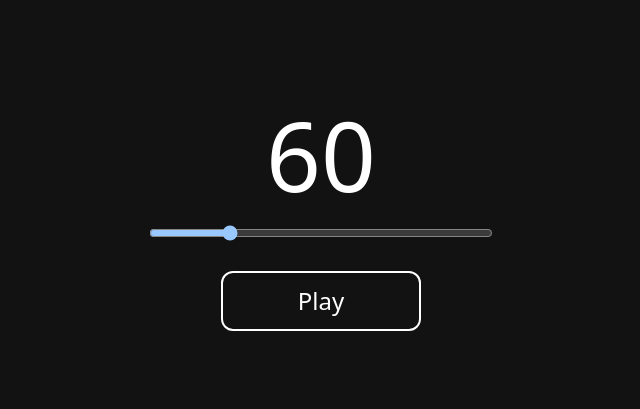
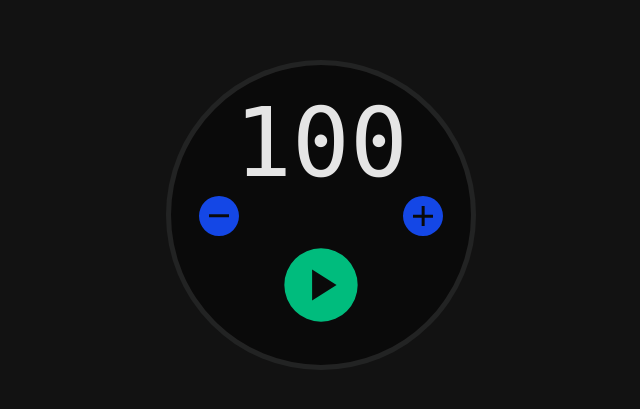
Before and after one commit to FirstDayAtWork/Metronomich, a React (Vite) app: page / in a window 1280 px wide. Shown: the part 185-594 px from the top of the page, without its empty margins (319-959 px from the left). Built offline with nearby package versions, Linux system fonts and the light colour scheme.

Commit message:
feat: add controls && change visuals

```diff
--- a/src/components/bpm-slider.tsx
+++ b/src/components/bpm-slider.tsx
@@ -10,10 +10,18 @@ export default function BpmSlider(props: BpmSliderProps) {
   const { handleBpmValue, bpmValue } = props;
 
   return (
-    <div className={cn('flex w-full flex-col items-center p-2 text-8xl')}>
-      <output htmlFor="bpm">{bpmValue}</output>
+    <div
+      className={cn(
+        'justify-centerust relative flex w-[65%] flex-col items-center rounded-2xl text-8xl',
+      )}
+    >
+      <output className={cn('text-primary pointer-events-none')} htmlFor="bpm">
+        {bpmValue}
+      </output>
       <input
-        className={cn('h-15 w-full')}
+        className={cn(
+          'absolute z-1 h-full w-full opacity-0 [direction:rtl] [writing-mode:vertical-lr] hover:cursor-ns-resize',
+        )}
         onChange={handleBpmValue}
         id="bpm"
         name="bpm-input"
--- /dev/null
+++ b/src/components/controls.tsx
@@ -0,0 +1,38 @@
+import { cn } from '../utils/cn';
+
+type ControlsProps = {
+  substract: () => void;
+  add: () => void;
+};
+
+export default function Controls(props: ControlsProps) {
+  const { substract, add } = props;
+
+  return (
+    <div className={cn('flex h-12.5 w-full items-center justify-between')}>
+      <button className={cn('absolute left-6 hover:cursor-pointer')} onClick={substract}>
+        <svg
+          xmlns="http://www.w3.org/2000/svg"
+          height="48px"
+          viewBox="0 -960 960 960"
+          width="48px"
+          fill="oklch(0.488 0.243 264.376)"
+        >
+          <path d="M280-453h400v-60H280v60ZM480-80q-82 0-155-31.5t-127.5-86Q143-252 111.5-325T80-480q0-83 31.5-156t86-127Q252-817 325-848.5T480-880q83 0 156 31.5T763-763q54 54 85.5 127T880-480q0 82-31.5 155T763-197.5q-54 54.5-127 86T480-80Z" />
+        </svg>
+      </button>
+
+      <button className={cn('absolute right-6 hover:cursor-pointer')} onClick={add}>
+        <svg
+          xmlns="http://www.w3.org/2000/svg"
+          height="48px"
+          viewBox="0 -960 960 960"
+          width="48px"
+          fill="oklch(0.488 0.243 264.376)"
+        >
+          <path d="M453-280h60v-166h167v-60H513v-174h-60v174H280v60h173v166Zm27.27 200q-82.74 0-155.5-31.5Q252-143 197.5-197.5t-86-127.34Q80-397.68 80-480.5t31.5-155.66Q143-709 197.5-763t127.34-85.5Q397.68-880 480.5-880t155.66 31.5Q709-817 763-763t85.5 127Q880-563 880-480.27q0 82.74-31.5 155.5Q817-252 763-197.68q-54 54.31-127 86Q563-80 480.27-80Z" />
+        </svg>
+      </button>
+    </div>
+  );
+}
--- a/src/components/sound-player.tsx
+++ b/src/components/sound-player.tsx
@@ -4,6 +4,7 @@ import { sound } from '../utils/sound';
 import BpmSlider from './bpm-slider';
 import { cn } from '../utils/cn';
 import useDebounce from '../hooks/useDebounce';
+import Controls from './controls';
 
 export default function SoundPlayer() {
   const [isPlayed, setIsPlayed] = useState(false);
@@ -11,12 +12,22 @@ export default function SoundPlayer() {
 
   const beatRef = useRef<HTMLDivElement>(null);
 
-  const [bpmValue, setBpmValue] = useState(60);
+  const [bpmValue, setBpmValue] = useState(100);
 
   const delayedBpmValue = useDebounce(bpmValue, 350);
 
   function handleBpmValue(event: ChangeEvent<HTMLInputElement>) {
     setBpmValue(+event.target.value);
+  }
+
+  function substract() {
+    if (bpmValue === 20) return;
+    setBpmValue((prev) => (prev -= 1));
+  }
+
+  function add() {
+    if (bpmValue === 200) return;
+    setBpmValue((prev) => (prev += 1));
   }
 
   function playPause() {
@@ -62,23 +73,42 @@ export default function SoundPlayer() {
 
   return (
     <div
-      className={cn('m-auto flex min-h-75 max-w-4xl min-w-90 flex-col items-center justify-center')}
+      className={cn(
+        'bg-dark border-border relative m-auto flex h-full max-h-77.5 min-h-77.5 w-full max-w-77.5 min-w-77.5 flex-col items-center justify-center rounded-full border-5 font-mono',
+      )}
     >
+      <div
+        ref={beatRef}
+        className={cn('absolute inset-0 rounded-full', isPlayed && 'metronome-pulse')}
+      ></div>
+
       <BpmSlider handleBpmValue={handleBpmValue} bpmValue={bpmValue} />
 
+      <Controls substract={substract} add={add} />
+
       <div className={cn('relative')}>
-        <div
-          ref={beatRef}
-          className={cn('absolute inset-0 rounded-xl', isPlayed && 'metronome-pulse')}
-        ></div>
-
-        <button
-          className={cn(
-            'relative w-50 rounded-xl border-2 px-5 py-3 text-center text-2xl hover:cursor-pointer',
+        <button className={cn('hover:cursor-pointer')} onClick={playPause}>
+          {isPlayed ? (
+            <svg
+              xmlns="http://www.w3.org/2000/svg"
+              height="88px"
+              viewBox="0 -960 960 960"
+              width="88px"
+              fill="oklch(0.645 0.246 16.439)"
+            >
+              <path d="M330-330h300v-300H330v300ZM480-80q-82 0-155-31.5t-127.5-86Q143-252 111.5-325T80-480q0-83 31.5-156t86-127Q252-817 325-848.5T480-880q83 0 156 31.5T763-763q54 54 85.5 127T880-480q0 82-31.5 155T763-197.5q-54 54.5-127 86T480-80Z" />
+            </svg>
+          ) : (
+            <svg
+              xmlns="http://www.w3.org/2000/svg"
+              height="88px"
+              viewBox="0 -960 960 960"
+              width="88px"
+              fill="oklch(0.696 0.17 162.48)"
+            >
+              <path d="m383-310 267-170-267-170v340Zm97 230q-82 0-155-31.5t-127.5-86Q143-252 111.5-325T80-480q0-83 31.5-156t86-127Q252-817 325-848.5T480-880q83 0 156 31.5T763-763q54 54 85.5 127T880-480q0 82-31.5 155T763-197.5q-54 54.5-127 86T480-80Z" />
+            </svg>
           )}
-          onClick={playPause}
-        >
-          {isPlayed ? 'Pause' : 'Play'}
         </button>
       </div>
     </div>
--- a/src/index.css
+++ b/src/index.css
@@ -1,7 +1,28 @@
 @import 'tailwindcss';
 
+@theme inline {
+  --color-dark: var(--dark);
+  --color-border: var(--border);
+  --color-primary: var(--primary);
+  --color-chart-1: var(--chart-1);
+  --color-chart-2: var(--chart-2);
+  --color-chart-3: var(--chart-3);
+  --color-chart-4: var(--chart-4);
+  --color-chart-5: var(--chart-5);
+}
+
+:root {
+  --dark: oklch(0.145 0 0);
+  --border: oklch(1 0 0 / 10%);
+  --primary: oklch(0.922 0 0);
+  --chart-1: oklch(0.488 0.243 264.376);
+  --chart-2: oklch(0.696 0.17 162.48);
+  --chart-3: oklch(0.769 0.188 70.08);
+  --chart-4: oklch(0.627 0.265 303.9);
+  --chart-5: oklch(0.645 0.246 16.439);
+}
+
 * {
-  font-family: system-ui, Avenir, Helvetica, Arial, sans-serif;
   box-sizing: border-box;
   color-scheme: dark;
 }
@@ -20,7 +41,7 @@ body {
 
 @keyframes beat-pulse {
   0% {
-    box-shadow: 0 0 0 0 rgba(59, 130, 246, 0.7);
+    box-shadow: 0 0 0 0 var(--chart-4);
     transform: scale(1);
   }
   50% {
```
